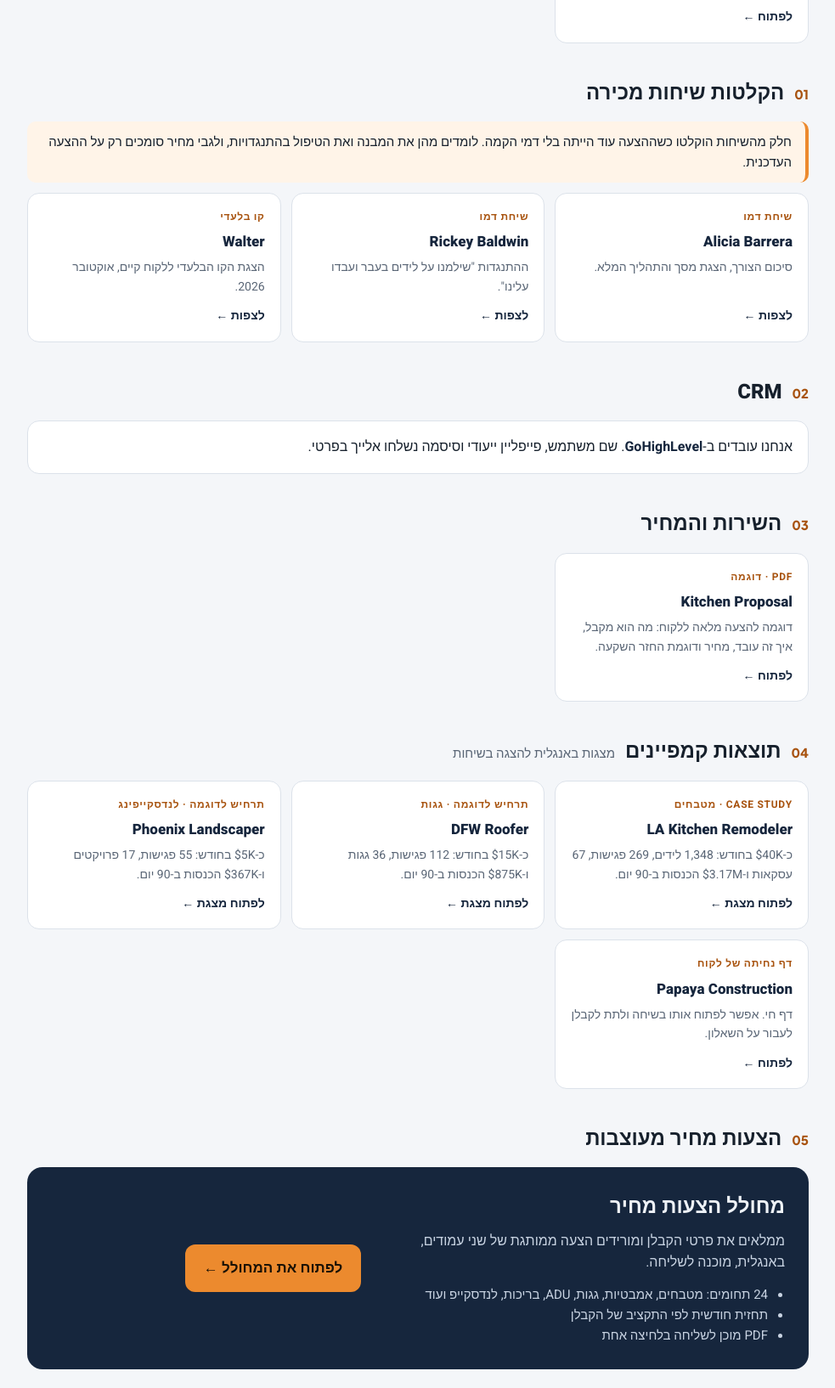
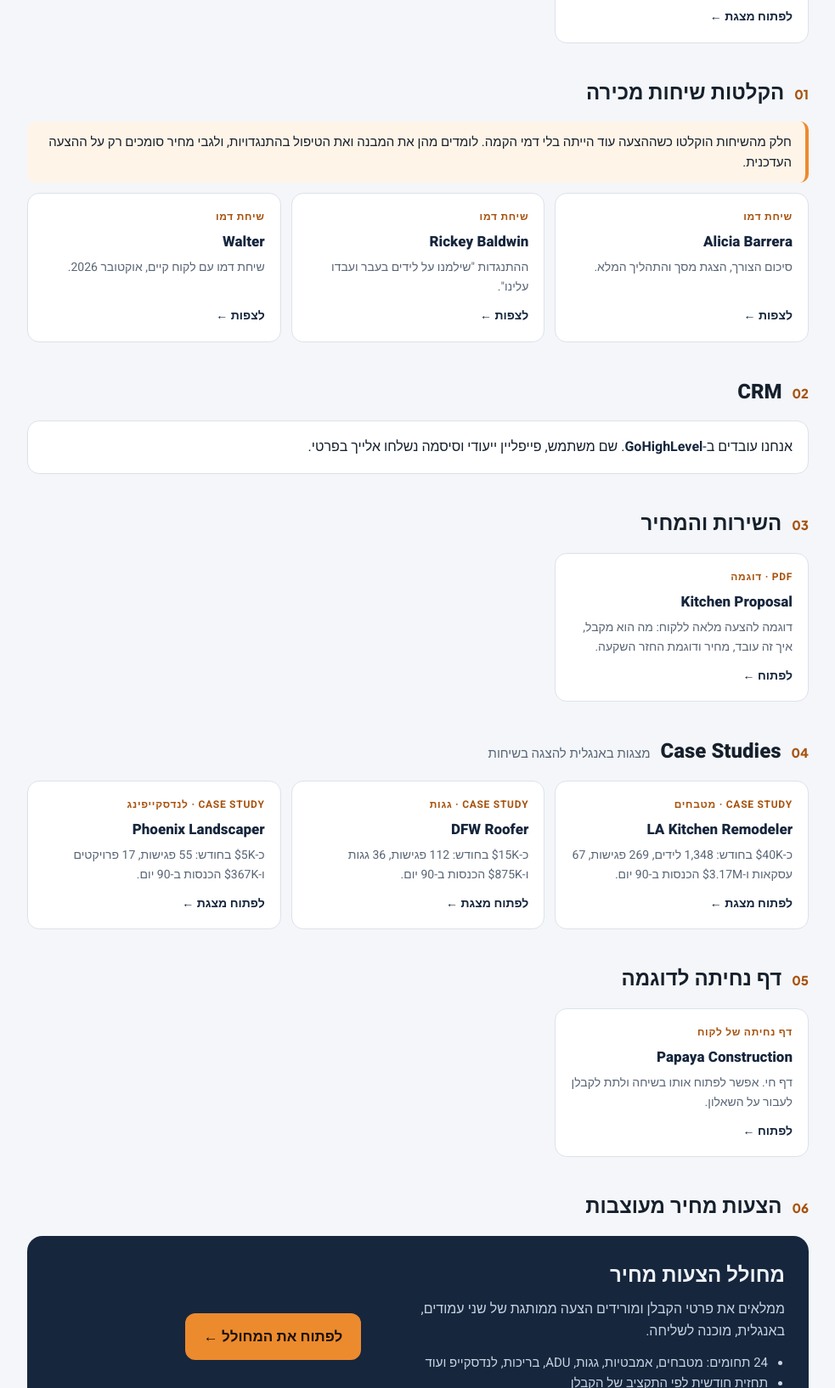
Before and after one commit to shachar-peltz/remodeleads-kit, a plain HTML site: page index.html in a window 1280 px wide. Shown: the part 858-2492 px from the top of the page at 85% size, without its empty margins (148-1131 px from the left). Drawn offline with Linux system fonts and the light colour scheme.

Commit message:
ICP as a deck, demo labels, Case Studies and landing page sections
Co-Authored-By: Claude Opus 5.5 <noreply@anthropic.com>

```diff
--- a/index.html
+++ b/index.html
@@ -87,13 +87,13 @@ footer{border-top:1px solid var(--line);margin-top:56px;padding:20px 0 40px;colo
   </div>
 
   <nav class="toc" aria-label="תוכן">
-    <a href="#start">מתחילים כאן</a><a href="#calls">הקלטות</a><a href="#crm">CRM</a><a href="#offer">השירות והמחיר</a><a href="#results">תוצאות</a><a href="#proposals">הצעות מחיר</a>
+    <a href="#start">מתחילים כאן</a><a href="#calls">הקלטות</a><a href="#crm">CRM</a><a href="#offer">השירות והמחיר</a><a href="#results">Case Studies</a><a href="#landing">דף נחיתה</a><a href="#proposals">הצעות מחיר</a>
   </nav>
 
   <section class="block" id="start">
     <div class="bh"><span class="n">00</span><h2>מתחילים כאן</h2></div>
     <div class="cards">
-      <a class="card" href="https://docs.google.com/document/d/1TRkjbPuuez-l69KRu8lNgFVEXqr5oF1m-JSuoeapraw/edit" target="_blank" rel="noopener"><span class="kind">GOOGLE DOC</span><span class="t">ICP – הלקוח האידיאלי שלנו</span><span class="d">למי מוכרים, איך מזהים לקוח מתאים, איפה מוצאים אותו ואיך עונים להתנגדויות.</span><span class="go">לפתוח ←</span></a>
+      <a class="card" href="https://docs.google.com/presentation/d/1RRT9mLifpnfA8wqpwGW2jC5g8xSllMdtc1kITLWpGyE/edit" target="_blank" rel="noopener"><span class="kind">מצגת</span><span class="t">ICP – הלקוח האידיאלי שלנו</span><span class="d">למי מוכרים, איך מזהים לקוח מתאים, איפה מוצאים אותו ואיך עונים להתנגדויות.</span><span class="go">לפתוח מצגת ←</span></a>
     </div>
   </section>
 
@@ -103,7 +103,7 @@ footer{border-top:1px solid var(--line);margin-top:56px;padding:20px 0 40px;colo
     <div class="cards">
       <a class="card" href="https://drive.google.com/file/d/1CiXEt-p0OMmky0ZmQZydMkqFFh2EW6Xx/view" target="_blank" rel="noopener"><span class="kind">שיחת דמו</span><span class="t">Alicia Barrera</span><span class="d">סיכום הצורך, הצגת מסך והתהליך המלא.</span><span class="go">לצפות ←</span></a>
       <a class="card" href="https://drive.google.com/file/d/14Qa3QndSXs9Xthqg2ZlKLKePKJe1Taim/view" target="_blank" rel="noopener"><span class="kind">שיחת דמו</span><span class="t">Rickey Baldwin</span><span class="d">ההתנגדות "שילמנו על לידים בעבר ועבדו עלינו".</span><span class="go">לצפות ←</span></a>
-      <a class="card" href="https://drive.google.com/file/d/1ZBY-f6AY8UMjZ5h7nSPY37uZ8LmzC1b3/view" target="_blank" rel="noopener"><span class="kind">קו בלעדי</span><span class="t">Walter</span><span class="d">הצגת הקו הבלעדי ללקוח קיים, אוקטובר 2026.</span><span class="go">לצפות ←</span></a>
+      <a class="card" href="https://drive.google.com/file/d/1ZBY-f6AY8UMjZ5h7nSPY37uZ8LmzC1b3/view" target="_blank" rel="noopener"><span class="kind">שיחת דמו</span><span class="t">Walter</span><span class="d">שיחת דמו עם לקוח קיים, אוקטובר 2026.</span><span class="go">לצפות ←</span></a>
     </div>
   </section>
 
@@ -120,17 +120,24 @@ footer{border-top:1px solid var(--line);margin-top:56px;padding:20px 0 40px;colo
   </section>
 
   <section class="block" id="results">
-    <div class="bh"><span class="n">04</span><h2>תוצאות קמפיינים</h2><p>מצגות באנגלית להצגה בשיחות</p></div>
+    <div class="bh"><span class="n">04</span><h2>Case Studies</h2><p>מצגות באנגלית להצגה בשיחות</p></div>
     <div class="cards">
       <a class="card" href="https://docs.google.com/presentation/d/1U24ODfKUpYbPDiqWpdtgLqBAlRCyrqnaMSfweWgq4ME/edit" target="_blank" rel="noopener"><span class="kind">CASE STUDY · מטבחים</span><span class="t">LA Kitchen Remodeler</span><span class="d">כ-$40K בחודש: 1,348 לידים, 269 פגישות, 67 עסקאות ו-$3.17M הכנסות ב-90 יום.</span><span class="go">לפתוח מצגת ←</span></a>
-      <a class="card" href="https://docs.google.com/presentation/d/184lRN7tCosk4J1jVgzwksTtAoyktGAVO8uAL28Fuau4/edit" target="_blank" rel="noopener"><span class="kind">תרחיש לדוגמה · גגות</span><span class="t">DFW Roofer</span><span class="d">כ-$15K בחודש: 112 פגישות, 36 גגות ו-$875K הכנסות ב-90 יום.</span><span class="go">לפתוח מצגת ←</span></a>
-      <a class="card" href="https://docs.google.com/presentation/d/1zTsaJzNO1NuzPyjcjblwlw2nnT-qg69QGWabpLysRbw/edit" target="_blank" rel="noopener"><span class="kind">תרחיש לדוגמה · לנדסקייפינג</span><span class="t">Phoenix Landscaper</span><span class="d">כ-$5K בחודש: 55 פגישות, 17 פרויקטים ו-$367K הכנסות ב-90 יום.</span><span class="go">לפתוח מצגת ←</span></a>
+      <a class="card" href="https://docs.google.com/presentation/d/184lRN7tCosk4J1jVgzwksTtAoyktGAVO8uAL28Fuau4/edit" target="_blank" rel="noopener"><span class="kind">CASE STUDY · גגות</span><span class="t">DFW Roofer</span><span class="d">כ-$15K בחודש: 112 פגישות, 36 גגות ו-$875K הכנסות ב-90 יום.</span><span class="go">לפתוח מצגת ←</span></a>
+      <a class="card" href="https://docs.google.com/presentation/d/1zTsaJzNO1NuzPyjcjblwlw2nnT-qg69QGWabpLysRbw/edit" target="_blank" rel="noopener"><span class="kind">CASE STUDY · לנדסקייפינג</span><span class="t">Phoenix Landscaper</span><span class="d">כ-$5K בחודש: 55 פגישות, 17 פרויקטים ו-$367K הכנסות ב-90 יום.</span><span class="go">לפתוח מצגת ←</span></a>
+
+    </div>
+  </section>
+
+  <section class="block" id="landing">
+    <div class="bh"><span class="n">05</span><h2>דף נחיתה לדוגמה</h2></div>
+    <div class="cards">
       <a class="card" href="https://papaya-bathrooms.vercel.app/" target="_blank" rel="noopener"><span class="kind">דף נחיתה של לקוח</span><span class="t">Papaya Construction</span><span class="d">דף חי. אפשר לפתוח אותו בשיחה ולתת לקבלן לעבור על השאלון.</span><span class="go">לפתוח ←</span></a>
     </div>
   </section>
 
   <section class="block" id="proposals">
-    <div class="bh"><span class="n">05</span><h2>הצעות מחיר מעוצבות</h2></div>
+    <div class="bh"><span class="n">06</span><h2>הצעות מחיר מעוצבות</h2></div>
     <div class="feature">
       <div>
         <h3>מחולל הצעות מחיר</h3>
```
